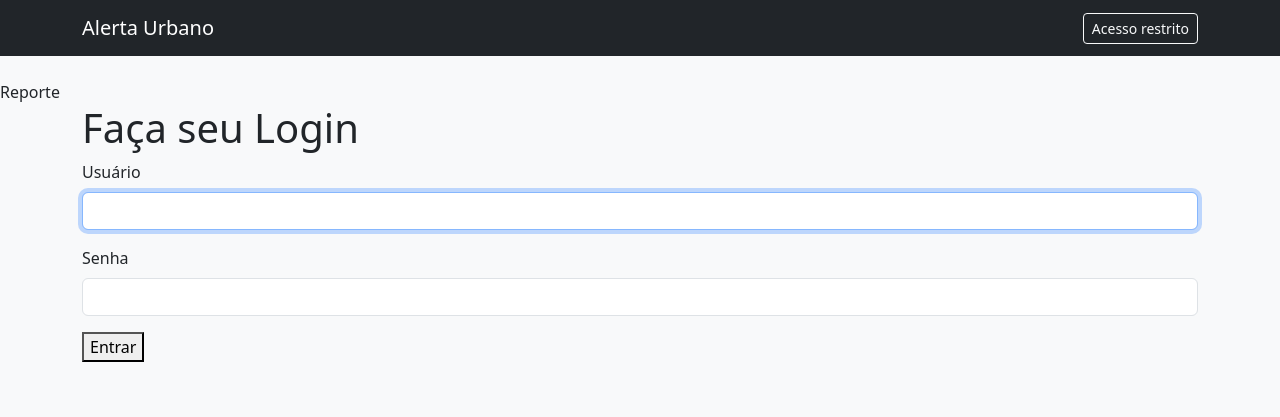
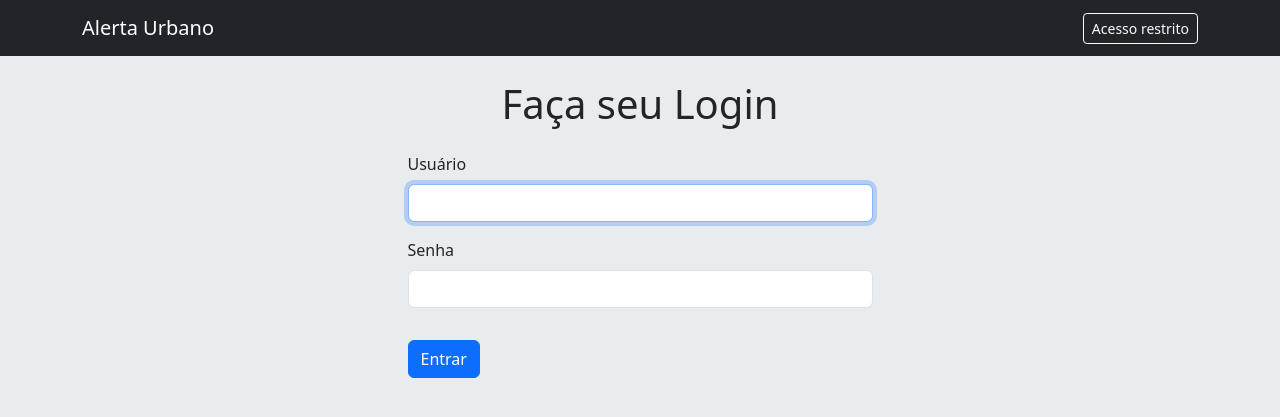
Before and after one commit to dalessandrosantos/alerta-urbano, a Django app: page /login/ in a window 1280 px wide. Shown: the top 417 px of the page. Run offline with Django 5.2, Linux system fonts and the light colour scheme; some libraries are stand-ins or nearby versions.

Commit message:
estiliza página login

```diff
--- a/ocorrencias/templates/ocorrencias/base.html
+++ b/ocorrencias/templates/ocorrencias/base.html
@@ -15,7 +15,7 @@
     </style>
 
 </head>
-<body class="bg-light">
+<body class="bg-body-secondary">
 
     <nav class="navbar navbar-expand-lg bg-dark mb-4" data-bs-theme="dark">
 
--- a/ocorrencias/templates/registration/login.html
+++ b/ocorrencias/templates/registration/login.html
@@ -3,15 +3,24 @@
 
 {% block title %}Alerta Urbano - Login{% endblock title %}
 
-{% block content %}Reporte
+{% block content %}
+
 <div class="container">
 
-    <h1>Faça seu Login</h1>
-    <form action="" method="POST">
-        {% csrf_token %}
-        {{ form|crispy }}
+    <div class="col-lg-5 mx-auto">
 
-        <button type="submit" class="">Entrar</button>
-    </form>
+        <h1 class="text-center mb-4">Faça seu Login</h1>
+
+        <form action="" method="POST">
+            {% csrf_token %}
+            {{ form|crispy }}
+
+            <button type="submit" class="btn btn-primary mt-3">
+                Entrar
+            </button>
+        </form>
+
+    </div>
+
 </div>
 {% endblock content %}
```
Also changed, not shown: ocorrencias/forms.py (+13 -0 lines).
